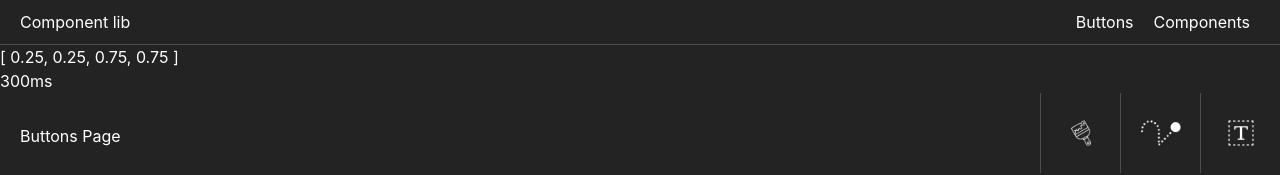
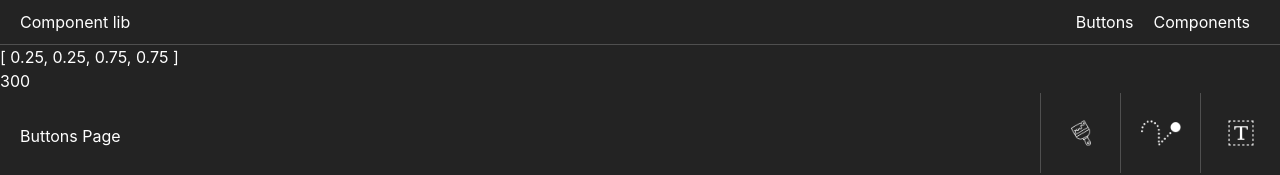
Before and after one commit to chris2733/complibrary, a Vue app in the folder componentlib/: page / in a window 1280 px wide. Shown: the top 175 px of the page. Built offline with nearby package versions, Linux system fonts and the light colour scheme.

Commit message:
Transition speed live too

```diff
--- a/componentlib/src/components/BezierGenerator.vue
+++ b/componentlib/src/components/BezierGenerator.vue
@@ -19,6 +19,7 @@
 					max="1500"
 					v-model="speedSliderTransition"
 					step="10"
+					@change="emitValues"
 				/>
 				<span id="speedSliderVal">{{ speedSliderTransition }}ms</span>
 			</div>
@@ -113,7 +114,7 @@ export default {
 			speedSlider: document.querySelector("#speedSlider"),
 			speedSliderVal: document.querySelector("#speedSliderVal"),
 			// speed set
-			speedSliderTransition: 400,
+			speedSliderTransition: this.bezierLiveVals.speed,
 			// set bezier vals
 			cubicP1: this.bezierLiveVals.bezierVal[0],
 			cubicP2: this.bezierLiveVals.bezierVal[1],
@@ -367,9 +368,9 @@ export default {
 		emitValues() {
 			const vals = {
 				bezier: [this.cubicP1,this.cubicP2,this.cubicP3,this.cubicP4],
+				transition: this.speedSliderTransition,
 			}
 			this.$emit('pass-bezier-values', vals);
-			console.log(this.bezierLiveVals.bezierVal[0]);
 		},
 	},
 	mounted() {
--- a/componentlib/src/components/ButtonsPage.vue
+++ b/componentlib/src/components/ButtonsPage.vue
@@ -59,7 +59,7 @@ export default {
             showPanel: null,
             bezier: {
                 bezierVal: [0.25,0.25,0.75,0.75],
-                speed: '300ms',
+                speed: 300,
             }
         };
     },
@@ -76,8 +76,8 @@ export default {
             newvals.bezier.forEach(el => {
                 newarr.push(parseFloat(el));
             });
-            console.log(newarr);
             this.bezier.bezierVal = newarr;
+            this.bezier.speed = parseInt(newvals.transition);
         }
     },
 };
```
